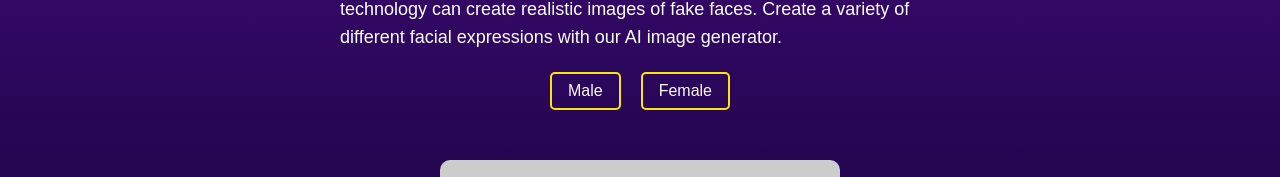
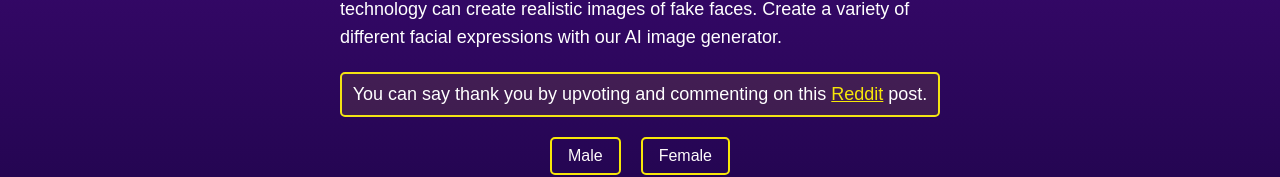
Before and after one commit to seogeek96/tpdnepublic, a Next.js app: page / in a window 1280 px wide. Shown: the part 359-536 px from the top of the page. Built offline with nearby package versions, Linux system fonts and the light colour scheme; no server answers; a web font is replaced by a local one.

Commit message:
add reddit box

```diff
--- a/components/Homepage.tsx
+++ b/components/Homepage.tsx
@@ -32,6 +32,19 @@ const HomePage: React.FC<HomePageProps> = ({
       <h1 className={styles.heading}>{content.heading}</h1>
       <p className={styles.paragraph}>{content.updatedOn}: January 16th, 2025</p>
       <p className={styles.paragraph}>{content.description}</p>
+
+      <div className={styles.borderBox}>
+  You can say thank you by upvoting and commenting on this{" "}
+  <a
+    href="https://www.reddit.com/r/thispersondonotexist/" // Replace with your actual Reddit link
+    target="_blank"
+    rel="noopener noreferrer"
+    className={styles.link} // Use the CSS class
+  >
+    Reddit
+  </a>{" "}
+  post.
+</div>
 
       <div className={styles.buttons}>
         <button className={styles.btn} onClick={() => handleGenderChange("male")}>
--- a/styles/Homepage.module.css
+++ b/styles/Homepage.module.css
@@ -7,12 +7,38 @@
   padding: 20px;
   text-align: center;
 }
+
+/* Skeleton loader */
 .skeleton {
   width: 400px;
   height: 400px;
   background-color: transparent;
   border-radius: 8px;
   animation: pulse 1.5s infinite;
+}
+
+/* Border box */
+.borderBox {
+  border: 2px solid rgb(243, 228, 20) ; /* Yellow border */
+  padding: 10px; /* Add some padding inside the box */
+  text-align: center; /* Center the text */
+  margin-bottom: 20px; /* Add some space below the box */
+  font-family: Arial, sans-serif; /* Match the font */
+  font-size: large; /* Adjust the font size */
+  color: white; /* Text color */
+  background-color: rgba(247, 231, 9, 0.1); /* Slight background color */
+  border-radius: 5px; /* Rounded corners */
+}
+
+.borderBox a {
+  color: #f7e709; /* Yellow color */
+  text-decoration: underline; /* Underline the link */
+  font-size: large;
+}
+
+.borderBox a:hover {
+  color: #fff; /* Change color on hover */
+  text-decoration: none; /* Remove underline on hover */
 }
 
 @keyframes pulse {
@@ -26,6 +52,7 @@
       opacity: 0.6;
   }
 }
+
 /* Locally scoped class for headings */
 .heading {
   margin-bottom: 30px;
@@ -74,7 +101,6 @@
   margin: 20px auto; /* Center images */
   border-radius: 10px; /* Optional: Add rounded corners */
   aspect-ratio: 16/9;
-
 }
 
 /* Locally scoped class for images */
@@ -102,7 +128,6 @@
   border: 2px solid #535352; /* Yellow border */
   border-radius: 5px; /* Optional: Slightly rounded corners */
   padding: 15px;
-
 }
 
 /* Responsive Styles */
--- a/styles/globals.css
+++ b/styles/globals.css
@@ -1,4 +1,3 @@
-/* globals.css */
 body {
   margin: 0;
   padding: 0;
@@ -10,6 +9,8 @@ body {
   align-items: center;
   min-height: 100vh;
   background-color: #000;
+  margin-left: 100px;
+  margin-right: 100px;
 }
 
 .App {
```
Lines whose indentation alone changed are shown as unchanged.
